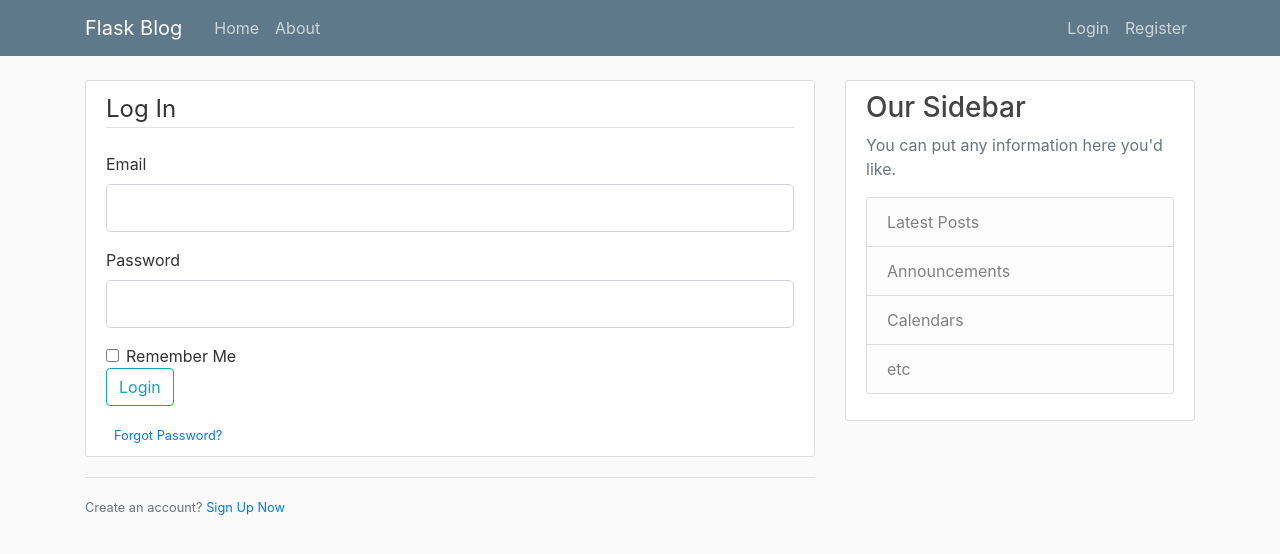
After one commit to MichaelJGarlotteII/personalFlaskBlog, a Flask app: page /login in a window 1280 px wide. The commit adds this page. Shown: the top 554 px of the page. Run offline with Flask 2, Linux system fonts and the light colour scheme; some libraries are stand-ins or nearby versions.

Commit message:
Forms//Login and Registration//Validation

```diff
--- a/flaskBlog.py
+++ b/flaskBlog.py
@@ -1,6 +1,8 @@
-from flask import Flask, render_template, url_for
+from flask import Flask, render_template, url_for, flash, redirect
+from forms import RegistrationForm, LogInForm
 app = Flask(__name__)
 
+app.config['SECRET_KEY'] = '1187e1018f98604604e74ed3f89349fe'
 
 posts = [
     {
@@ -29,5 +31,25 @@ def about():
     return render_template('about.html', title='About')
 
 
+@app.route("/register", methods=['GET', 'POST'])
+def register():
+    form = RegistrationForm()
+    if form.validate_on_submit():
+        flash(f'Account created for {form.username.data}!', 'success')
+        return redirect(url_for('home'))
+    return render_template('register.html', title='Register', form=form)
+
+
+@app.route("/login", methods=['GET', 'POST'])
+def login():
+    form = LogInForm()
+    if form.validate_on_submit():
+        if form.email.data == 'admin@blog.com' and form.password.data == 'password':
+            flash('You have been logged in!','success')
+            return redirect(url_for('home'))
+        else:
+            flash('Login Unsuccessful. Please check username and password', 'danger')
+    return render_template('login.html', title='Login', form=form)
+
 if __name__ == '__main__':
     app.run(debug=True)
--- /dev/null
+++ b/forms.py
@@ -0,0 +1,16 @@
+from flask_wtf import FlaskForm
+from wtforms import StringField, PasswordField, SubmitField, BooleanField
+from wtforms.validators import DataRequired, Length, Email, EqualTo
+
+class RegistrationForm(FlaskForm):
+    username = StringField('Username', validators=[DataRequired(), Length(min=2, max=20)])
+    email = StringField('Email', validators=[DataRequired(), Email()])
+    password = PasswordField('Password', validators=[DataRequired()])
+    confirm_password = PasswordField('Confirm Password', validators=[DataRequired(), EqualTo('password')])
+    submit = SubmitField('Sign Up')
+
+class LogInForm(FlaskForm):
+    email = StringField('Email', validators=[DataRequired(), Email()])
+    password = PasswordField('Password', validators=[DataRequired()])
+    remember = BooleanField('Remember Me')
+    submit = SubmitField('Login')
--- a/templates/layout.html
+++ b/templates/layout.html
@@ -25,13 +25,13 @@
           </button>
           <div class="collapse navbar-collapse" id="navbarToggle">
             <div class="navbar-nav mr-auto">
-              <a class="nav-item nav-link" href="/">Home</a>
-              <a class="nav-item nav-link" href="/about">About</a>
+              <a class="nav-item nav-link" href="{{ url_for('home') }}">Home</a>
+              <a class="nav-item nav-link" href="{{ url_for('about') }}">About</a>
             </div>
             <!-- Navbar Right Side -->
             <div class="navbar-nav">
-              <a class="nav-item nav-link" href="/login">Login</a>
-              <a class="nav-item nav-link" href="/register">Register</a>
+              <a class="nav-item nav-link" href="{{ url_for('login') }}">Login</a>
+              <a class="nav-item nav-link" href="{{ url_for('register') }}">Register</a>
             </div>
           </div>
         </div>
@@ -40,6 +40,15 @@
     <main role="main" class="container">
       <div class="row">
         <div class="col-md-8">
+          {% with messages = get_flashed_messages(with_categories=true) %}
+            {% if messages %}
+              {% for category, message in messages %}
+                <div class="alert alert-{{ category }}">
+                  {{ message }}
+                </div>
+              {% endfor %}
+            {% endif %}
+          {% endwith %}
           {% block content %}{% endblock %}
         </div>
         <div class="col-md-4">
--- /dev/null
+++ b/templates/login.html
@@ -0,0 +1,59 @@
+{% extends "layout.html" %}
+{% block content %}
+  <div class='content-section'>
+    <form method='POST' action="">
+      {{ form.hidden_tag() }}
+      <fieldset class="form group">
+        <legend class="border-bottom mb-4">Log In</legend>
+
+        <div class='form-group'>
+          {{ form.email.label(class="form-control-label") }}
+
+          {% if form.email.errors %}
+            {{ form.email(class="form-control form-control-lg is-invalid") }}
+            <div class="invalid-feedback">
+              {% for error in form.email.errors %}
+                <span>{{ error }}</span>
+              {% endfor %}
+            </div>
+          {% else %}
+            {{ form.email(class="form-control form-control-lg") }}
+          {% endif %}
+        </div>
+
+        <div class='form-group'>
+          {{ form.password.label(class="form-control-label") }}
+
+          {% if form.password.errors %}
+            {{ form.password(class="form-control form-control-lg is-invalid") }}
+            <div class="invalid-feedback">
+              {% for error in form.password.errors %}
+                <span>{{ error }}</span>
+              {% endfor %}
+            </div>
+          {% else %}
+            {{ form.password(class="form-control form-control-lg") }}
+          {% endif %}
+        </div>
+
+        <div class="form-check">
+          {{ form.remember(class="form-check-input")}}
+          {{ form.remember.label(class="form-check-label")}}
+        </div>
+      </fieldset>
+
+      <div class='form-group'>
+        {{ form.submit(class="btn btn-outline-info") }}
+      </div>
+      <small class="text-muted ml-2">
+        <a href="#">Forgot Password?</a>
+      </small>
+    </form>
+  </div>
+
+  <div class='border-top pt-3'>
+    <small class='text-muted'>
+      Create an account? <a class="ml=2" href="{{ url_for('register') }}">Sign Up Now</a>
+    </small>
+  </div>
+{% endblock content %}
```
Also changed, not shown: templates/home.html (+10 -3 lines), templates/register.html (added, +81 -0 lines).
